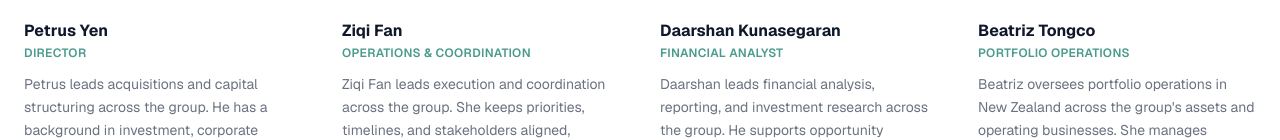
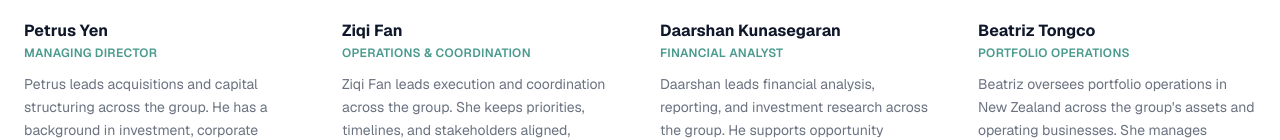
Before and after one commit to ginsualimig/fairhaven-advisory, a Next.js app: page / in a window 1280 px wide. Shown: the part 4429-4569 px from the top of the page. Built offline with nearby package versions, Linux system fonts and the light colour scheme; no server answers; a web font is replaced by a local one.

Commit message:
Update Petrus Yen title to Managing Director

```diff
--- a/app/page.tsx
+++ b/app/page.tsx
@@ -105,7 +105,7 @@ const processSteps = [
 const teamMembers = [
   {
     name: "Petrus Yen",
-    title: "Director",
+    title: "Managing Director",
     bio: "Petrus leads acquisitions and capital structuring across the group. He has a background in investment, corporate advisory, and cross-border transactions, with a focus on property and infrastructure assets in New Zealand and Australia.",
     image: "/headshots/petrus-yen.jpg",
   },
```
